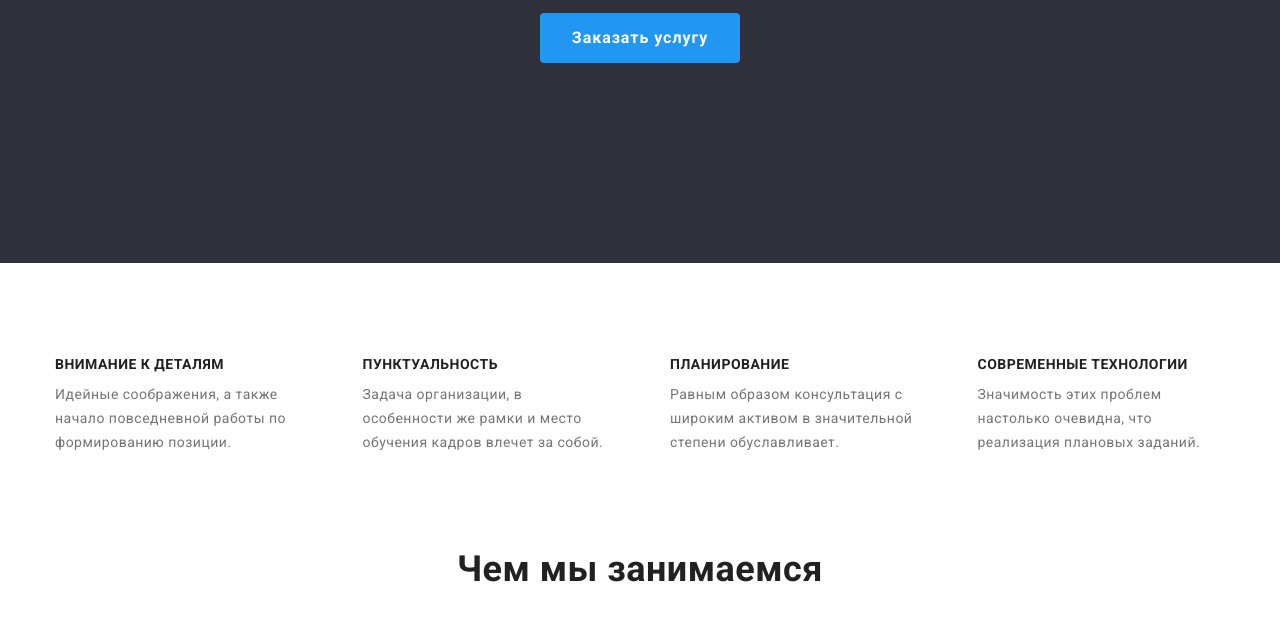
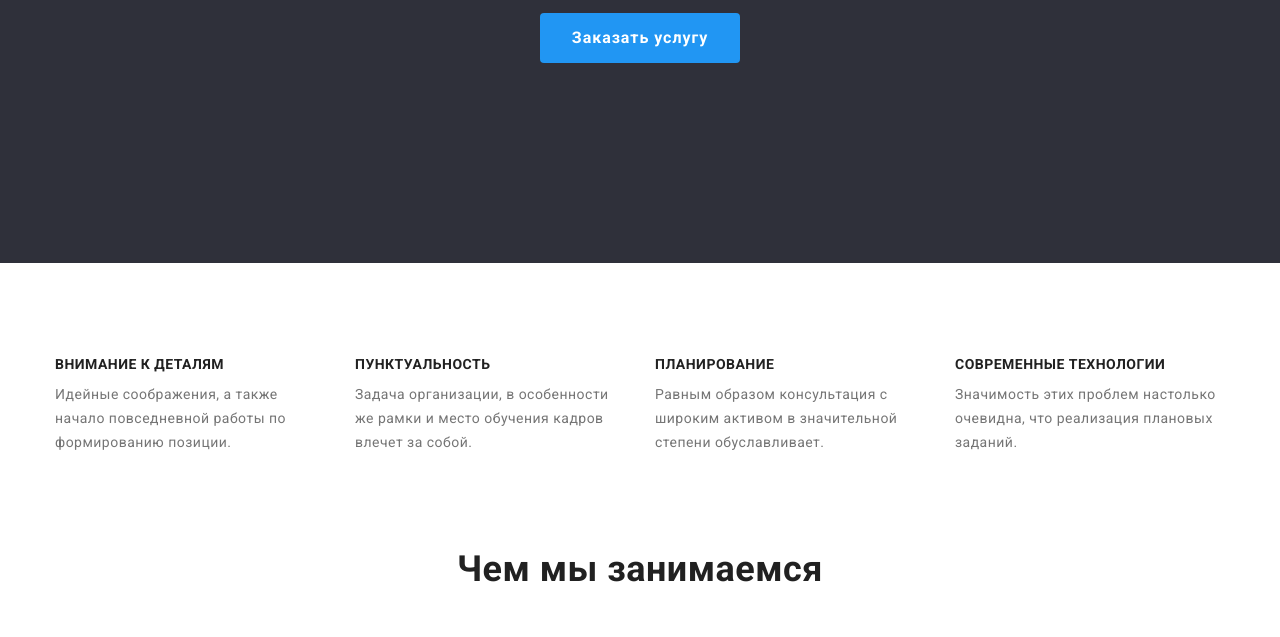
Before and after one commit to ElenaButnik/goit-markup-hw-03, a plain HTML site: page index.html in a window 1280 px wide. Shown: the part 418-1055 px from the top of the page. Drawn offline with nearby package versions, Linux system fonts and the light colour scheme.

Commit message:
вносит правки

```diff
--- a/css/styles.css
+++ b/css/styles.css
@@ -199,9 +199,6 @@ h1, h2, h3, h4, h5, h6, ul, p {
     margin-left: var(--card-set-gap);
     margin-top: var(--card-set-gap);
 }
-.advantages-item:not(:last-child){
-    margin-right: var(--card-set-gap);
-}
 .advantages-caption {
     margin-bottom: 10px;
     font-weight: 700;
```
